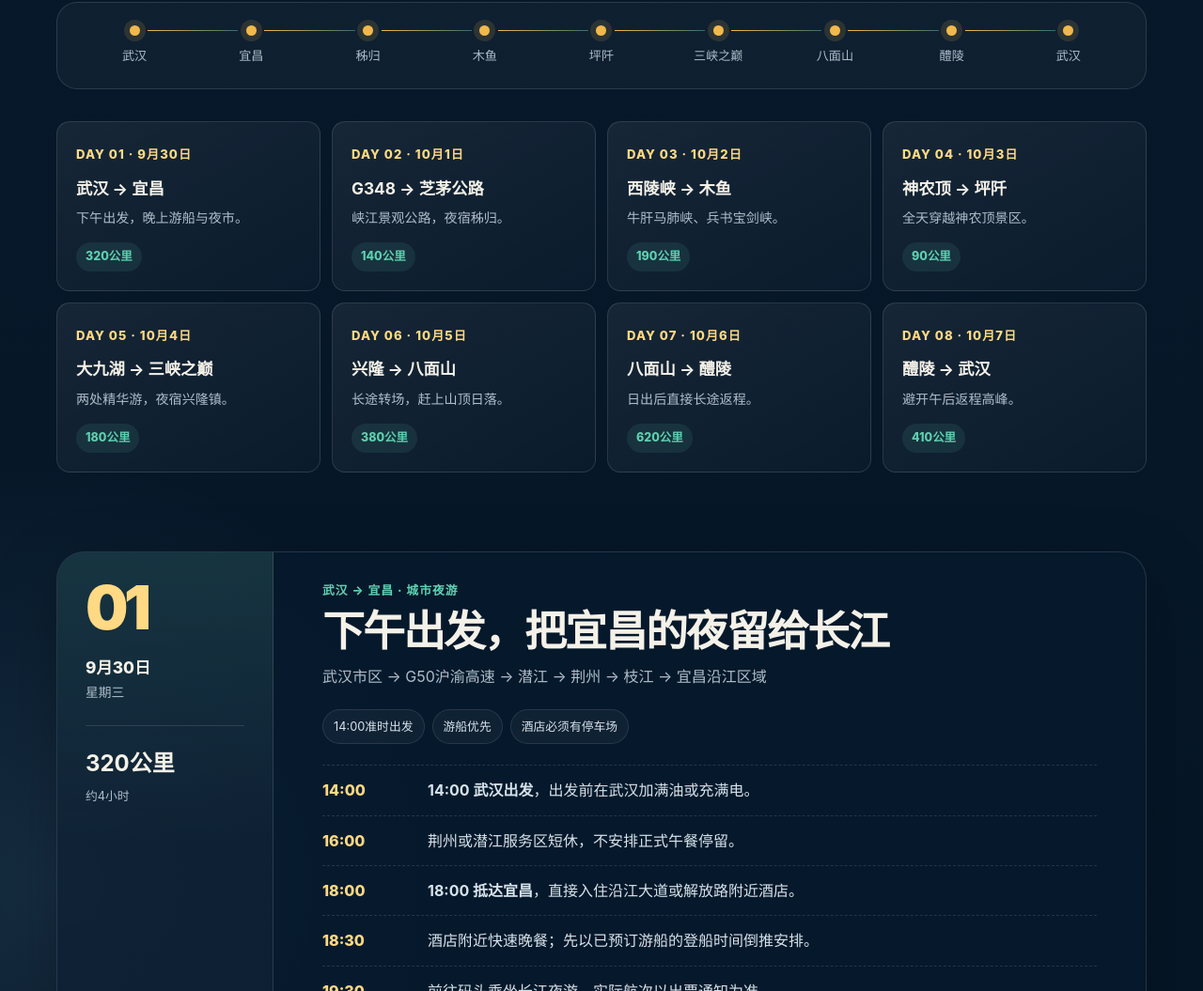
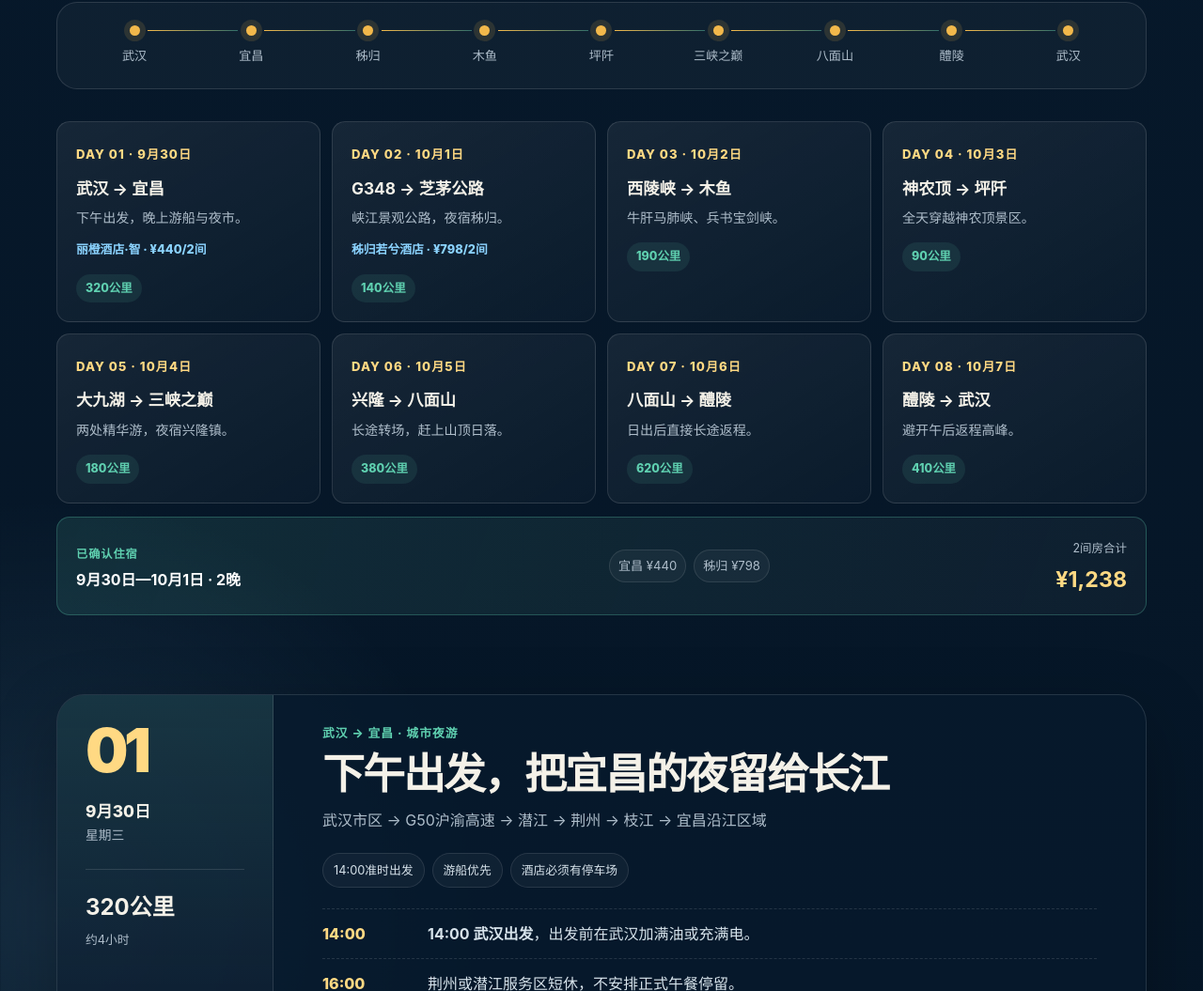
Before and after one commit to storm-CC/wuhan-yichang-roadtrip-2026, a plain HTML site: page index.html in a window 1280 px wide. Shown: the part 1140-2195 px from the top of the page at 94% size. Drawn offline with Linux system fonts and the light colour scheme.

Commit message:
feat: add confirmed hotel bookings

```diff
--- a/index.html
+++ b/index.html
@@ -365,6 +365,14 @@
       font-size: .88rem;
     }
 
+    .lodging-summary {
+      display: block;
+      margin-top: 12px;
+      color: var(--sky);
+      font-size: .8rem;
+      font-weight: 800;
+    }
+
     .distance {
       display: inline-flex;
       margin-top: 15px;
@@ -374,6 +382,61 @@
       color: var(--jade);
       font-size: .78rem;
       font-weight: 800;
+    }
+
+    .confirmed-stay {
+      display: grid;
+      grid-template-columns: 1.2fr 1fr auto;
+      gap: 18px;
+      align-items: center;
+      margin-top: 14px;
+      padding: 18px 20px;
+      border: 1px solid rgba(95,208,176,.28);
+      border-radius: var(--radius-md);
+      background: linear-gradient(110deg, rgba(95,208,176,.12), rgba(255,255,255,.035));
+    }
+
+    .confirmed-stay strong {
+      display: block;
+      margin-top: 3px;
+      color: #fff;
+    }
+
+    .confirmed-label {
+      color: var(--jade);
+      font-size: .76rem;
+      font-weight: 800;
+      letter-spacing: .08em;
+      text-transform: uppercase;
+    }
+
+    .confirmed-items {
+      display: flex;
+      flex-wrap: wrap;
+      gap: 8px;
+      color: var(--muted);
+      font-size: .82rem;
+    }
+
+    .confirmed-items span {
+      padding: 6px 9px;
+      border: 1px solid rgba(255,255,255,.1);
+      border-radius: 999px;
+      background: rgba(255,255,255,.04);
+    }
+
+    .confirmed-total {
+      text-align: right;
+    }
+
+    .confirmed-total span {
+      color: var(--muted);
+      font-size: .78rem;
+    }
+
+    .confirmed-total strong {
+      color: var(--gold-soft);
+      font-size: 1.45rem;
     }
 
     .itinerary {
@@ -696,6 +759,8 @@
       .day-main { padding: 24px 20px 28px; }
       .schedule li { grid-template-columns: 76px minmax(0, 1fr); gap: 12px; }
       .detail-grid { grid-template-columns: 1fr; }
+      .confirmed-stay { grid-template-columns: 1fr; gap: 10px; }
+      .confirmed-total { text-align: left; }
       .footer-inner { display: block; }
     }
 
@@ -788,14 +853,20 @@
       </div>
 
       <div class="overview-grid">
-        <div class="overview-card"><span class="date">DAY 01 · 9月30日</span><h3>武汉 → 宜昌</h3><p>下午出发，晚上游船与夜市。</p><span class="distance">320公里</span></div>
-        <div class="overview-card"><span class="date">DAY 02 · 10月1日</span><h3>G348 → 芝茅公路</h3><p>峡江景观公路，夜宿秭归。</p><span class="distance">140公里</span></div>
+        <div class="overview-card"><span class="date">DAY 01 · 9月30日</span><h3>武汉 → 宜昌</h3><p>下午出发，晚上游船与夜市。</p><span class="lodging-summary">丽橙酒店·智 · ¥440/2间</span><span class="distance">320公里</span></div>
+        <div class="overview-card"><span class="date">DAY 02 · 10月1日</span><h3>G348 → 芝茅公路</h3><p>峡江景观公路，夜宿秭归。</p><span class="lodging-summary">秭归若兮酒店 · ¥798/2间</span><span class="distance">140公里</span></div>
         <div class="overview-card"><span class="date">DAY 03 · 10月2日</span><h3>西陵峡 → 木鱼</h3><p>牛肝马肺峡、兵书宝剑峡。</p><span class="distance">190公里</span></div>
         <div class="overview-card"><span class="date">DAY 04 · 10月3日</span><h3>神农顶 → 坪阡</h3><p>全天穿越神农顶景区。</p><span class="distance">90公里</span></div>
         <div class="overview-card"><span class="date">DAY 05 · 10月4日</span><h3>大九湖 → 三峡之巅</h3><p>两处精华游，夜宿兴隆镇。</p><span class="distance">180公里</span></div>
         <div class="overview-card"><span class="date">DAY 06 · 10月5日</span><h3>兴隆 → 八面山</h3><p>长途转场，赶上山顶日落。</p><span class="distance">380公里</span></div>
         <div class="overview-card"><span class="date">DAY 07 · 10月6日</span><h3>八面山 → 醴陵</h3><p>日出后直接长途返程。</p><span class="distance">620公里</span></div>
         <div class="overview-card"><span class="date">DAY 08 · 10月7日</span><h3>醴陵 → 武汉</h3><p>避开午后返程高峰。</p><span class="distance">410公里</span></div>
+      </div>
+
+      <div class="confirmed-stay" aria-label="已确认住宿费用">
+        <div><span class="confirmed-label">已确认住宿</span><strong>9月30日—10月1日 · 2晚</strong></div>
+        <div class="confirmed-items"><span>宜昌 ¥440</span><span>秭归 ¥798</span></div>
+        <div class="confirmed-total"><span>2间房合计</span><strong>¥1,238</strong></div>
       </div>
     </section>
 
@@ -818,7 +889,7 @@
           <div class="callout danger"><strong>今晚优先级：</strong>游船 ＞ 晚餐完整度 ＞ 夜市。若高速堵车导致19:00后才到宜昌，直接联系游船确认，并把夜市改为纯夜宵。</div>
           <button class="toggle-details" type="button" aria-expanded="false">展开住宿与驾驶提示</button>
           <div class="day-details" hidden>
-            <div class="detail-grid"><div class="detail-box"><strong>住宿：宜昌沿江区域</strong><p>选择独立停车场、24小时前台，避免把车开进步行街核心区。</p></div><div class="detail-box"><strong>驾驶</strong><p>正常不堵约4小时，计划仍给服务区短休和进城停车留出余量。</p></div></div>
+            <div class="detail-grid"><div class="detail-box"><strong>住宿：丽橙酒店·智（宜昌火车东站五一广场店）</strong><p>¥220/间，2间合计¥440。已确认入住；到店后核对停车和入住登记。</p></div><div class="detail-box"><strong>驾驶</strong><p>正常不堵约4小时，计划仍给服务区短休和进城停车留出余量。</p></div></div>
           </div>
         </div>
       </article>
@@ -841,7 +912,7 @@
           <div class="callout"><strong>观星策略：</strong>10月1日月光偏强，以亮星、星座和峡谷夜色为主。如果观景点距离酒店超过1小时，提前结束，不安排疲劳夜驾。</div>
           <button class="toggle-details" type="button" aria-expanded="false">展开雨天与住宿提示</button>
           <div class="day-details" hidden>
-            <div class="detail-grid"><div class="detail-box"><strong>住宿：秭归茅坪</strong><p>住新城，靠近次日出城方向，不住芝茅公路深处。</p></div><div class="detail-box"><strong>小雨切换</strong><p>改走宜昌→三峡人家→秭归，约110—130公里，取消观星。</p></div></div>
+            <div class="detail-grid"><div class="detail-box"><strong>住宿：秭归若兮酒店</strong><p>¥399/间，2间合计¥798。已确认入住，次日直接前往木鱼镇。</p></div><div class="detail-box"><strong>小雨切换</strong><p>改走宜昌→三峡人家→秭归，约110—130公里，取消观星。</p></div></div>
           </div>
         </div>
       </article>
```
Also changed, not shown: scripts/validate.mjs (+7 -0 lines), README.md.
